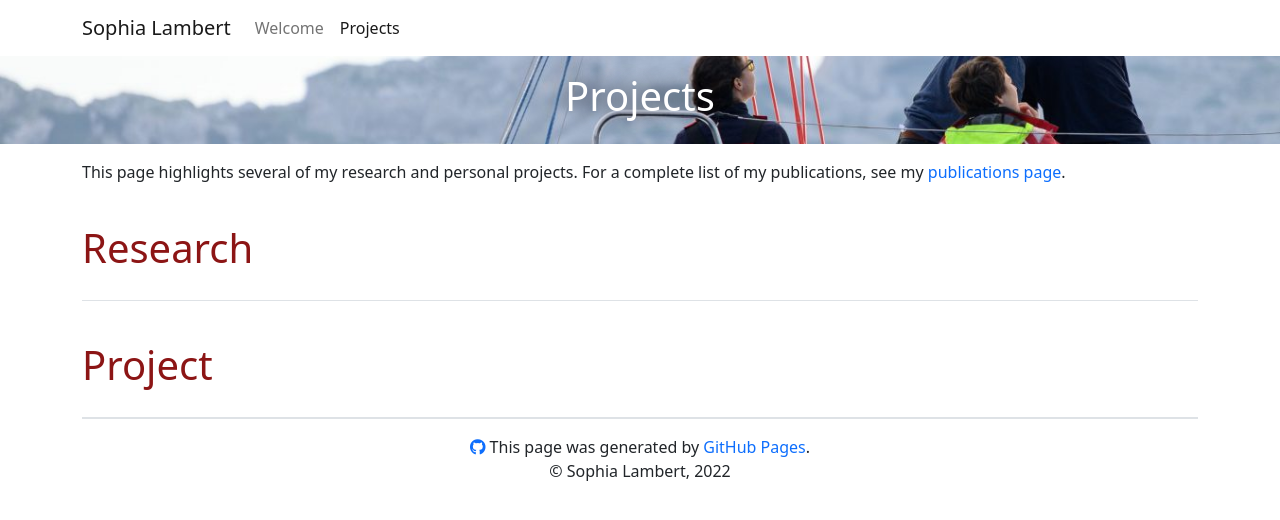
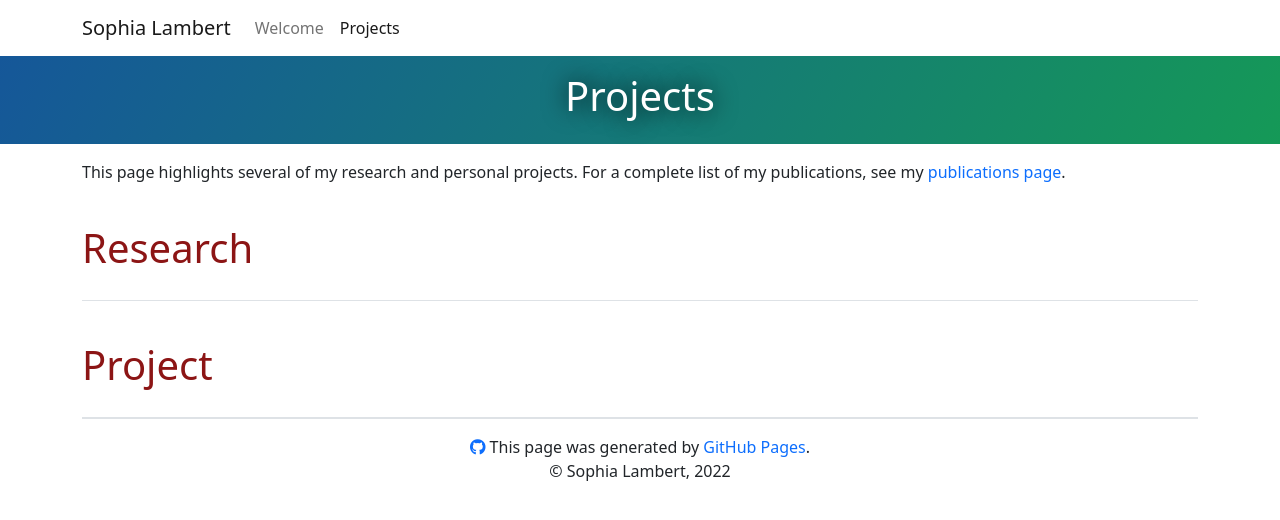
Before and after one commit to sophia-lambert/sophia-lambert.github.io, a Jekyll site: the page built from research.md, in a window 1280 px wide. Shown: the top 520 px of the page. Built offline with Jekyll 4.4.1, drawn with Linux system fonts in a browser that asks for light colours.

Commit message:
Update post.html

```diff
--- a/_layouts/post.html
+++ b/_layouts/post.html
@@ -3,7 +3,7 @@ layout: default
 toc_nav_id: toc-nav
 ---
 
-<header class="header-home">
+<header class="header-page mb-1">
   <div class="container">
   <h1>{{ page.title }}</h1>
   {%- if page.description -%}
```
